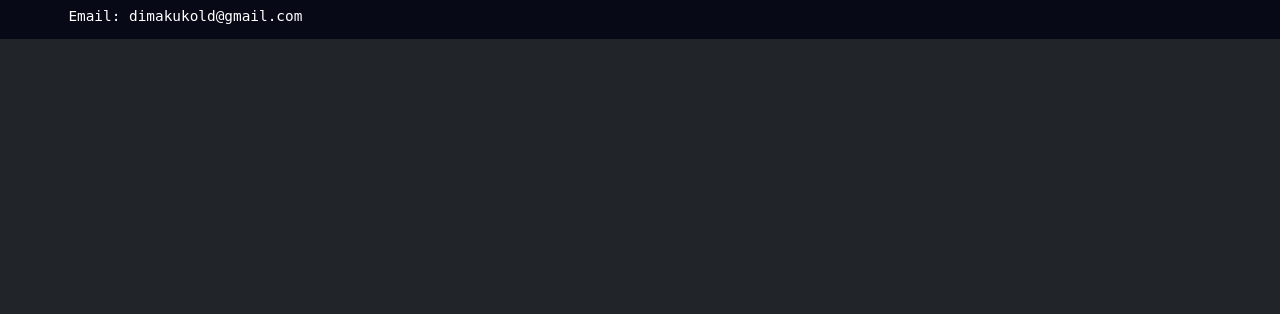
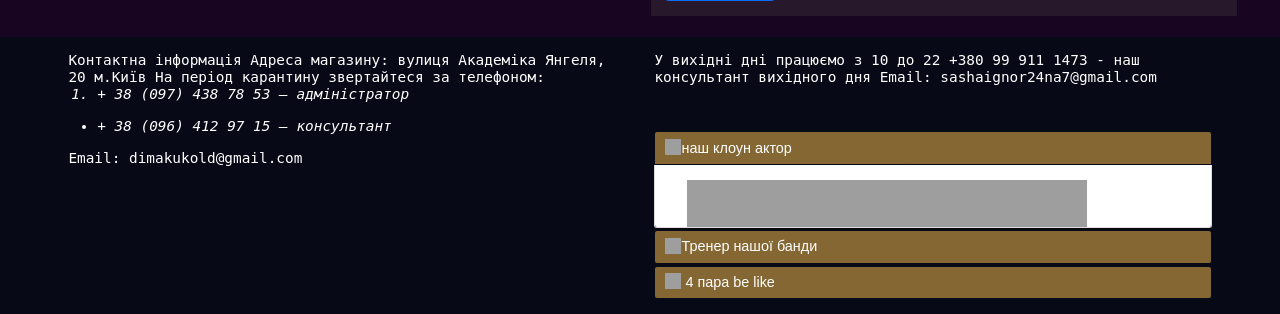
Before and after one commit to shutuper/WEB_labs, a PHP site: page /html/clown_shop.html in a window 1280 px wide. Shown: the part 895-1209 px from the top of the page. Before the commit the page ends 934 px from the top, so only its background shows below. Run offline with PHP 8.4, Linux system fonts and the light colour scheme; some libraries are stand-ins or nearby versions; grey boxes are pictures that could not be loaded.

Commit message:
dima 1 and 2 dinamikal element(accordion, tooltip

```diff
--- a/web_lab_4/css/main.css
+++ b/web_lab_4/css/main.css
@@ -35,3 +35,15 @@ div list li {
 li[value="text"] {
     font-style: italic;
 }
+i-accordion .ui-accordion-header {
+    display: block;
+    cursor: pointer;
+    position: relative;
+    margin: 2px 0 0 0;
+    padding: .5em .5em .5em .7em;
+    min-height: 0; /* support: IE7 */
+    font-size: 100%;
+    border:1px solid #FDF8E4;
+    background:#846733;
+    color:#fff;
+}
--- a/web_lab_4/html/clown_shop.html
+++ b/web_lab_4/html/clown_shop.html
@@ -4,7 +4,7 @@
 <head>
     <meta charset="utf-8">
     <title>Clown shop</title>
-    <meta content="viewport" content="width=device-width, initial-scale=1">
+    <meta name="viewport" content="width=device-width, initial-scale=1">
     <meta name="viewport" content="width=device-width, initial-scale=1">
     <link href="https://cdn.jsdelivr.net/npm/bootstrap@5.0.2/dist/css/bootstrap.min.css" rel="stylesheet"
           integrity="sha384-EVSTQN3/azprG1Anm3QDgpJLIm9Nao0Yz1ztcQTwFspd3yD65VohhpuuCOmLASjC" crossorigin="anonymous">
@@ -13,18 +13,71 @@
     <script src="../js/main.js"></script>
     <script src="../js/prism.js"></script>
     <link rel="stylesheet" href="../css/main.css"/>
+    <meta name="viewport" content="width=device-width, initial-scale=1">
+    <script src="https://ajax.googleapis.com/ajax/libs/jquery/2.1.4/jquery.min.js"></script>
+    <link rel="stylesheet" href="//code.jquery.com/ui/1.13.0/themes/base/jquery-ui.css">
+    <script src="https://code.jquery.com/jquery-3.6.0.js"></script>
+    <script src="https://code.jquery.com/ui/1.13.0/jquery-ui.js"></script>
+    <link rel="stylesheet" href="//code.jquery.com/ui/1.11.2/themes/smoothness/jquery-ui.css">
+    <script src="//code.jquery.com/jquery-1.10.2.js"></script>
+    <script src="//code.jquery.com/ui/1.11.2/jquery-ui.js"></script>
+
+    <script>
+        $(function () {
+            $(document).tooltip();
+        });
+    </script>
+
+    <script>
+        $(function() {
+            $( "#jQuery_accordion" ).accordion({
+                collapsible: true
+            });
+        });
+    </script>
+    <style>
+        label {
+            display: inline-block;
+            width: 5em;
+        }
+
+
+    </style>
+    <style>
+        .ui-accordion .ui-accordion-header {
+            display: block;
+            cursor: pointer;
+            position: relative;
+            margin: 2px 0 0 0;
+            padding: .5em .5em .5em .7em;
+            min-height: 0; /* support: IE7 */
+            font-size: 100%;
+            border: 1px solid #070916;
+            background: #846733;
+            color: #fff;
+        }
+    </style>
+
 </head>
 
 <body>
+
 <header class="container-fluid bg-dark p-4 text-center text-white text-monospace">
-
     <h1>Магазин клоунських перук «У Демона <i class="bi bi-basket">»</i></h1>
     <code>
         <h4>7 БРИГАДА ІА-01 <i class="bi-award"></i></h4>
     </code>
+    <p>
+        <a href="https://www.google.com/imgres?imgurl=https%3A%2F%2Fsun9-9.userapi.com%2Fs%2Fv1%2Fig2%2FbClO1bftU_XdaW49NN7j0_UANIxEXTQuXz_7iNjPLlA2VCpKZjJ2wSd77ZhYszpLhuUAyr6V1XNfGWgXXX97KNzc.jpg%3Fsize%3D200x200%26quality%3D96%26crop%3D358%2C571%2C469%2C469%26ava%3D1&imgrefurl=https%3A%2F%2Fvk.com%2Fandreytrian&tbnid=9ETJVudS05wI3M&vet=12ahUKEwiPtLWx8fzzAhXUIMUKHacQAf4QMygCegQIARBg..i&docid=GGMQML3Hq_cfYM&w=200&h=200&itg=1&q=%D0%B0%D0%BD%D0%B4%D1%80%D1%96%D0%B9%20%D0%BA%D0%BE%D1%81%D0%BE%D0%B1%D1%83%D1%86%D0%BA%D0%B8%D0%B9&client=opera-gx&ved=2ahUKEwiPtLWx8fzzAhXUIMUKHacQAf4QMygCegQIARBg"
+           title="That&apos;s what this widget is">Статистика для нас, для розуміння яка у нас вікова аудиторія</a>
+    <p><label for="age">Your age:</label><input id="age" title="We ask for your age only for statistical purposes."></p>
+
+
 </header>
 
+
 <main class="container-fluid px-5 py-3 mt-2">
+
     <div class="row">
         <div class="col-6 ">
             <p class="container-fluid  w-100 border bg-dark text-white text-monospace h4 p-3 fw-bold">
@@ -32,7 +85,8 @@
             </p>
             <div class="row mx-0 container-fluid w-100 p-3" style="background-color: #27182c;">
                 <div class="col-6">
-                    <img class="img img-responsive mt-3 w-100 border rounded photo-clown" src="../img/kosobyc.jpg"
+                    <img class="img img-responsive mt-3 w-100 border rounded photo-clown"
+                         src="../img/kosobyc.jpg"
                          alt="Косуб клоун">
                 </div>
                 <div class="col-6">
@@ -124,8 +178,6 @@
             </div>
         </div>
     </div>
-
-
     <!-- Text after main block-->
     <div class="container-fluid mt-2 text-white h6 h-100">
         <div class="main-div-float-left mt-3 p-3 w-50">
@@ -148,7 +200,33 @@
         </div>
     </div>
     <!-- ///Text after main block-->
-
+    <div class="container-fluid mt-2 text-white h6 h-100">
+        <div class="main-div-float-left mt-3 p-3 w-50">
+            <div id="jQuery_accordion">
+                <h2>наш клоун актор</h2>
+                <div>
+                    <p>
+                        <input type="image" src="http://localhost:63342/web_lab/WEB_labs/web_lab_4/img/kosobyc.jpg"
+                               alt="наш клоун актор">
+                    </p>
+                </div>
+                <h3>Тренер нашої банди </h3>
+                <div>
+                    <p>
+                        <input type="image" src="http://localhost:63342/web_lab/WEB_labs/web_lab_5/html/dima/sicret.png"
+                               alt="наш тренер">
+                    </p>
+                </div>
+                <h4> 4 пара be like </h4>
+                <div>
+                    <p>
+                        <input type="image" src="http://localhost:63342/web_lab/WEB_labs/web_lab_5/html/dima/para.png"
+                               alt="наша 4 пара">
+                    </p>
+                </div>
+            </div>
+        </div>
+    </div>
 </main>
 
 </body>
```
Also changed, not shown: web_lab_4/css/dima/dima.css (deleted, +0 -9 lines), web_lab_4/css/ira`s css/main.js (added, +30 -0 lines), web_lab_5/html/dima/para.png (added).
